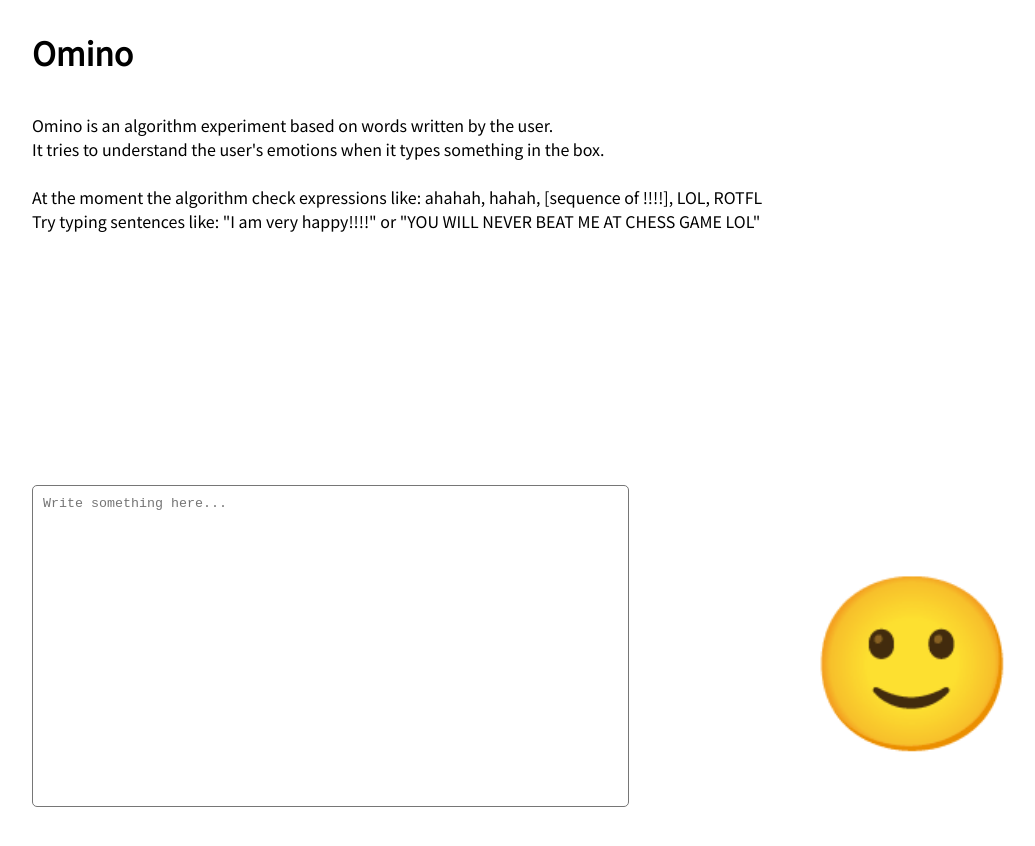
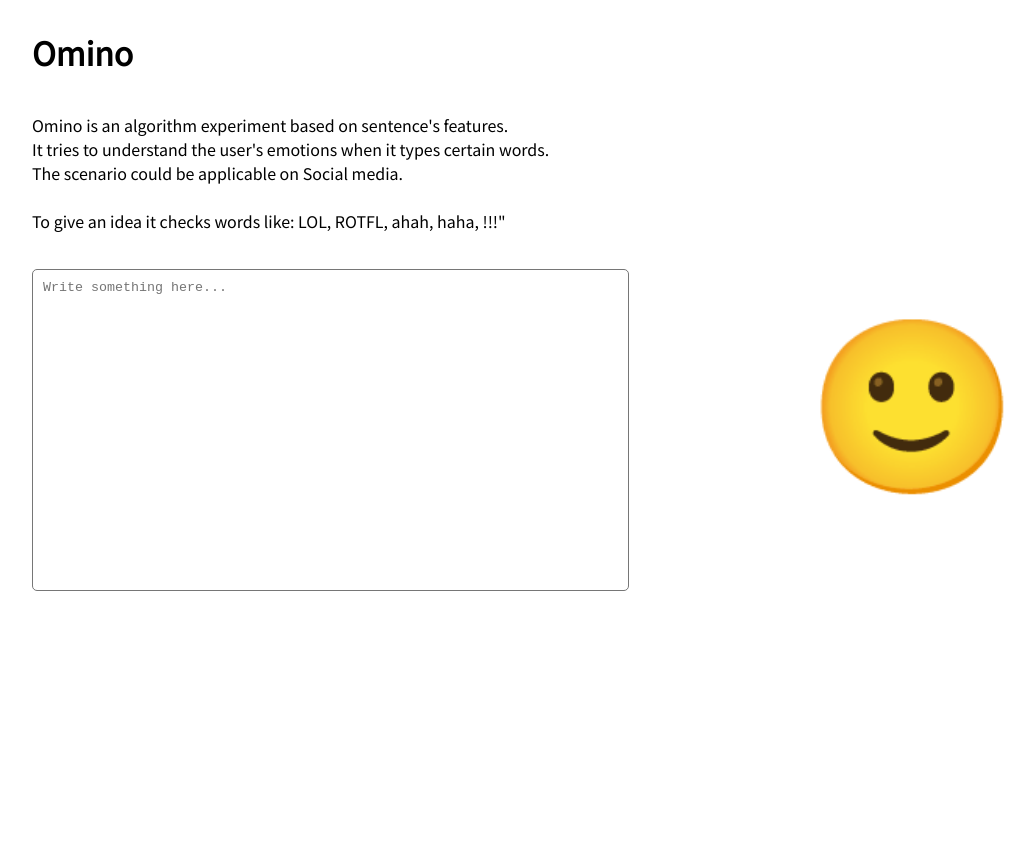
Before and after one commit to ivanlori/Omino, a plain HTML site: page index.html in a window 1280 px wide. Shown: the whole page, without its empty margins (26-1061 px from the left). After the commit the page ends 800 px from the top, so only its background shows below. Drawn offline with Linux system fonts and the light colour scheme.

Commit message:
Fix: style

```diff
--- a/index.html
+++ b/index.html
@@ -18,10 +18,9 @@
     .container {
       display: flex;
       justify-content: space-between;
-      align-items: center;
+      margin-top: 20px;
       padding-left: 50px;
       padding-right: 50px;
-      height: 100vh;
     }
 
     .header {
@@ -59,10 +58,10 @@
   <main>
     <div class="header">
       <h1>Omino</h1>
-      <p>Omino is an algorithm experiment based on words written by the user.<br>
-        It tries to understand the user's emotions when it types something in the box.<br><br>
-        At the moment the algorithm check expressions like: ahahah, hahah, [sequence of !!!!], LOL, ROTFL<br>
-        Try typing sentences like: "I am very happy!!!!" or "YOU WILL NEVER BEAT ME AT CHESS GAME LOL"
+      <p>Omino is an algorithm experiment based on sentence's features.<br>
+        It tries to understand the user's emotions when it types certain words.<br>
+        The scenario could be applicable on Social media.<br><br>
+        To give an idea it checks words like: LOL, ROTFL, ahah, haha, !!!"
       </p>
     </div>
     <div class="container">
```
